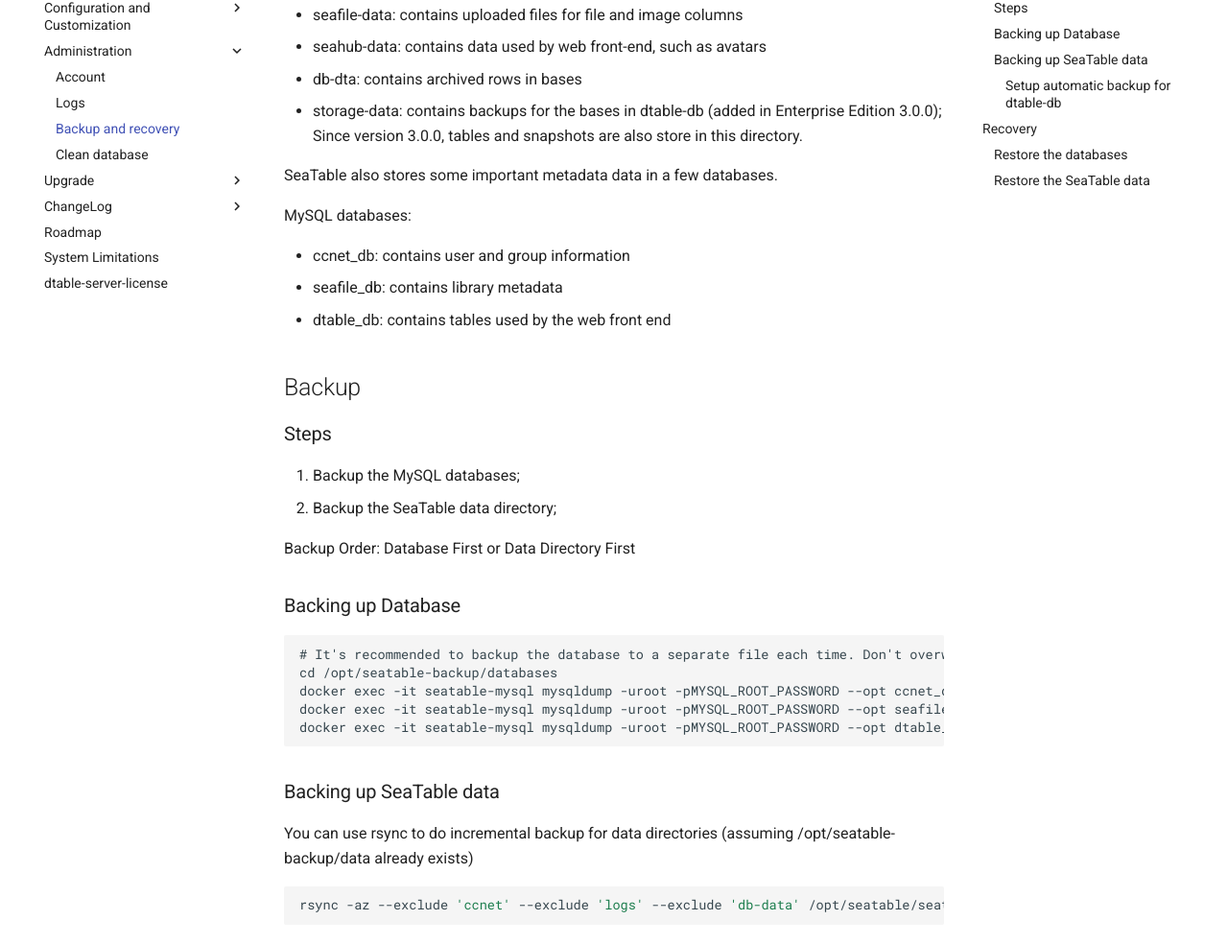
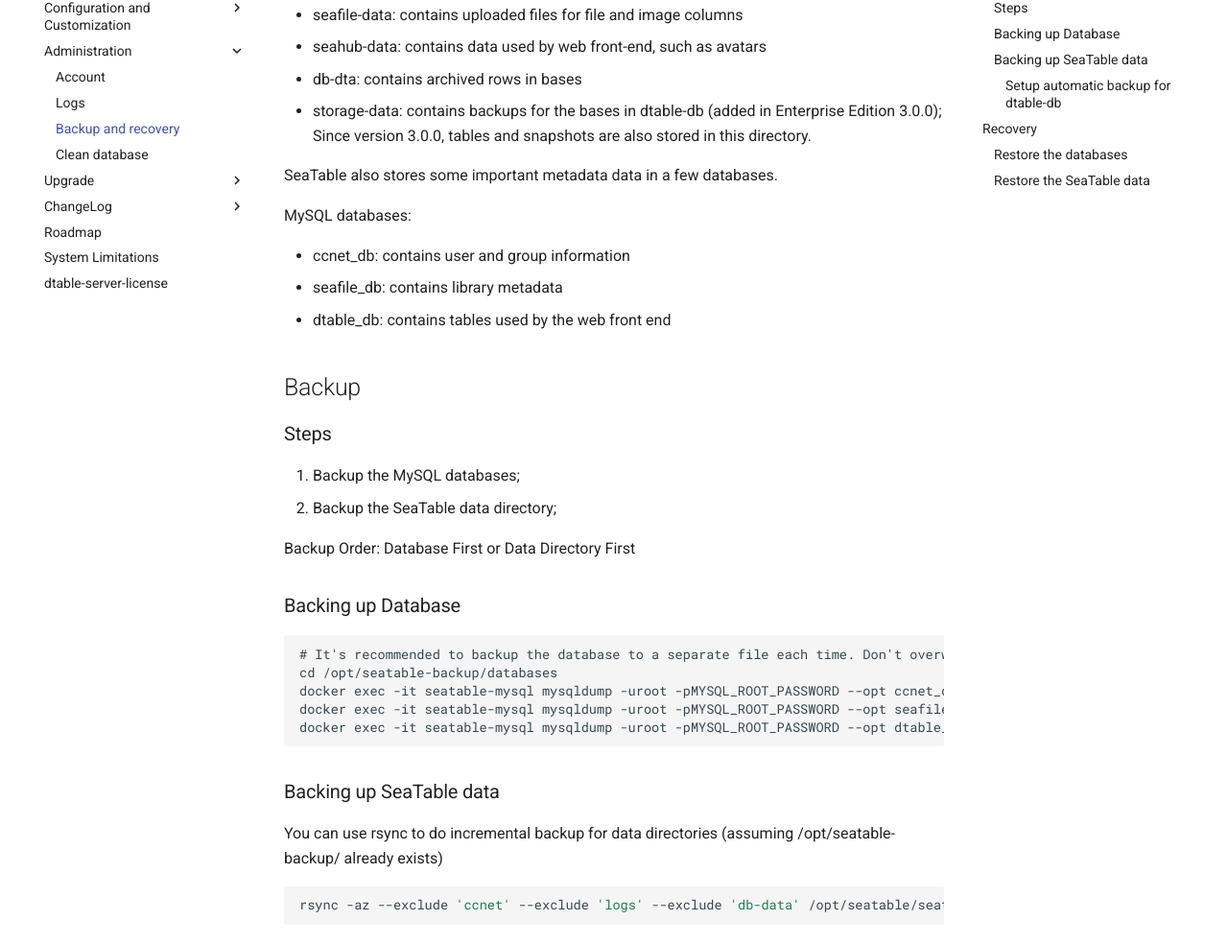
Before and after one commit to seatable/seatable-admin-docs, an MkDocs documentation site: the page built from manual/maintain/backup_recovery.md, in a window 1280 px wide and 1400 px high, scrolled down 546 px. Shown: the part 154-1138 px from the top of the window at 96% size. Built offline with MkDocs 1.6.1 and Material for MkDocs 9.7.7, drawn with Linux system fonts in a browser that asks for light colours; comment, search, counter and statistics services are not loaded; some of the changed text lies outside the part shown.

Commit message:
Update backup_recovery.md

````diff
--- a/manual/maintain/backup_recovery.md
+++ b/manual/maintain/backup_recovery.md
@@ -29,7 +29,7 @@
 * seafile-data: contains uploaded files for file and image columns
 * seahub-data: contains data used by web front-end, such as avatars
 * db-dta: contains archived rows in bases
-* storage-data: contains backups for the bases in dtable-db (added in Enterprise Edition 3.0.0); Since version 3.0.0, tables and snapshots are also store in this directory.
+* storage-data: contains backups for the bases in dtable-db (added in Enterprise Edition 3.0.0); Since version 3.0.0, tables and snapshots are also stored in this directory.
 
 SeaTable also stores some important metadata data in a few databases.
 
@@ -61,10 +61,10 @@
 
 ### Backing up SeaTable data
 
-You can use rsync to do incremental backup for data directories (assuming /opt/seatable-backup/data already exists)
+You can use rsync to do incremental backup for data directories (assuming /opt/seatable-backup/ already exists)
 
   ```bash
-  rsync -az --exclude 'ccnet' --exclude 'logs' --exclude 'db-data' /opt/seatable/seatable-data/seatable /opt/seatable-backup/data/
+  rsync -az --exclude 'ccnet' --exclude 'logs' --exclude 'db-data' /opt/seatable/seatable-data/seatable /opt/seatable-backup/seatable
   ```
 
 You may notice that `db-data` directory is not backed up. The data in this directory is backed up in a different way. Please refer to the next sub-section.
@@ -100,6 +100,6 @@
 ### Restore the SeaTable data
 
 ```
-cp -R /opt/seatable-backup/data/* /opt/seatable/seatable-data/
+rsync -az /opt/seatable-backup/seatable /opt/seatable/seatable-data/seatable
 
 ```
````
